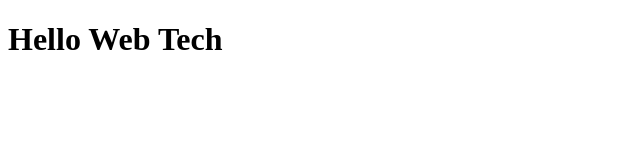
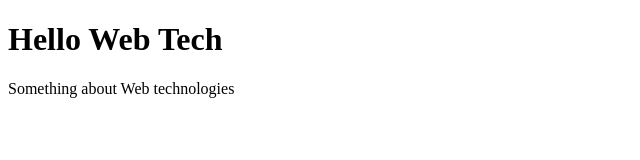
Before and after one commit to mtmjnb/SET08101, a plain HTML site: page unit_01/index.html in a window 1280 px wide. Shown: the whole page, without its empty margins (0-640 px from the left). Drawn offline with Linux system fonts and the light colour scheme.

Commit message:
Update Unit 1's index.html

```diff
--- a/unit_01/index.html
+++ b/unit_01/index.html
@@ -5,5 +5,6 @@
     </head>
     <body>
         <h1>Hello Web Tech</h1>
+        <p>Something about Web technologies</p>
     </body>
 </html>
```
